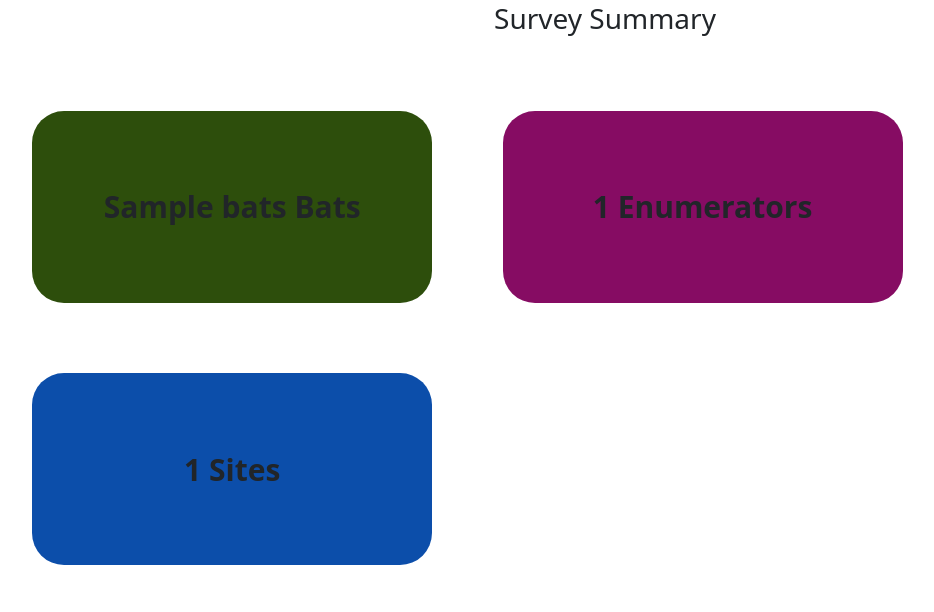
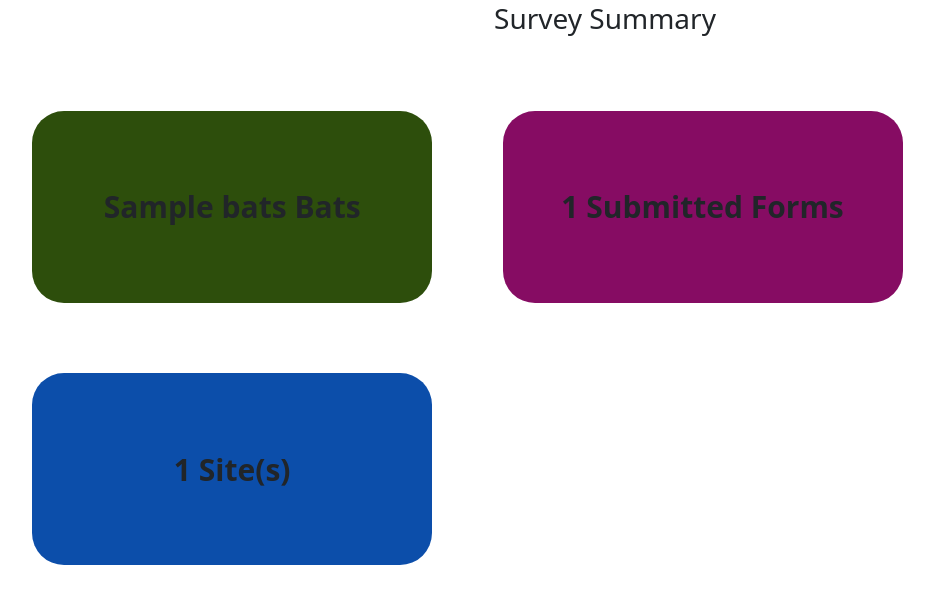
Before and after one commit to otienosteve/thebat, a Node server app: template views/index.ejs in a window 1280 px wide. Shown: the part 54-666 px from the top of the page, without its empty margins (35-969 px from the left). Run offline with Node 20, Linux system fonts and the light colour scheme; the template is opened without the code that fills it: most values are stand-ins (such as "Sample title", 1, 10 or a date in 2020).

```diff
--- a/views/index.ejs
+++ b/views/index.ejs
@@ -34,9 +34,9 @@
   <div class="title text-center"><h3>Survey Summary</h3></div>
     <div class="row">
      <div class="col-md-5 container-1"><%= bats %> Bats</div>
-     <div class="col-md-5 container-2"><%= enumarators.length %> Enumerators</div>
+     <div class="col-md-5 container-2"><%= enumarators.length %> Submitted Forms </div>
      <!-- <div class="col-md-5 container-3">Clusters</div> -->
-     <div class="col-md-5 container-4"><%= site.length %> Sites</div>
+     <div class="col-md-5 container-4"><%= site.length %> Site(s)</div>
     </div>
 </div>
 
```
